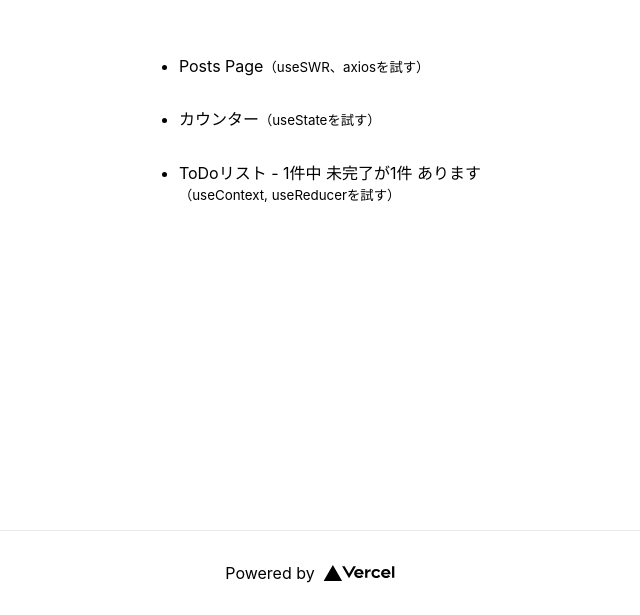
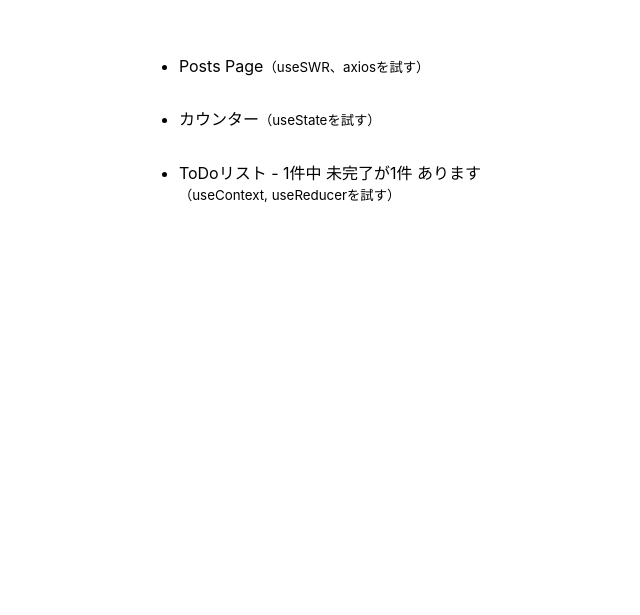
Before and after one commit to nakagawaIe/next_sample, a Next.js app: page / in a window 1280 px wide. Shown: the part 270-885 px from the top of the page, without its empty margins (330-970 px from the left). After the commit the page ends 800 px from the top, so only its background shows below. Built offline with nearby package versions, Linux system fonts and the light colour scheme.

Commit message:
fix: delete unnecessary code index, eslint indent SwitchCase

```diff
--- a/next.config.js
+++ b/next.config.js
@@ -5,4 +5,5 @@
 module.exports = {
   reactStrictMode: true,
   swcMinify: true,
+  output: 'standalone',
 }
--- a/src/features/index/styles/index.module.scss
+++ b/src/features/index/styles/index.module.scss
@@ -1,4 +1,4 @@
-.container {
+.root {
   padding: 0 2rem;
 }
 
@@ -17,122 +17,3 @@
     }
   }
 }
-
-.footer {
-  display: flex;
-  flex: 1;
-  padding: 2rem 0;
-  border-top: 1px solid #eaeaea;
-  justify-content: center;
-  align-items: center;
-
-  a {
-    display: flex;
-    justify-content: center;
-    align-items: center;
-    flex-grow: 1;
-  }
-}
-
-.title a {
-  color: #0070f3;
-  text-decoration: none;
-}
-
-.title a:hover,
-.title a:focus,
-.title a:active {
-  text-decoration: underline;
-}
-
-.title {
-  margin: 0;
-  line-height: 1.15;
-  font-size: 4rem;
-}
-
-.title,
-.description {
-  text-align: center;
-}
-
-.description {
-  margin: 4rem 0;
-  line-height: 1.5;
-  font-size: 1.5rem;
-}
-
-.code {
-  background: #fafafa;
-  border-radius: 5px;
-  padding: 0.75rem;
-  font-size: 1.1rem;
-  font-family: Menlo, Monaco, Lucida Console, Liberation Mono, DejaVu Sans Mono,
-    Bitstream Vera Sans Mono, Courier New, monospace;
-}
-
-.grid {
-  display: flex;
-  align-items: center;
-  justify-content: center;
-  flex-wrap: wrap;
-  max-width: 800px;
-}
-
-.card {
-  margin: 1rem;
-  padding: 1.5rem;
-  text-align: left;
-  color: inherit;
-  text-decoration: none;
-  border: 1px solid #eaeaea;
-  border-radius: 10px;
-  transition: color 0.15s ease, border-color 0.15s ease;
-  max-width: 300px;
-}
-
-.card:hover,
-.card:focus,
-.card:active {
-  color: #0070f3;
-  border-color: #0070f3;
-}
-
-.card h2 {
-  margin: 0 0 1rem 0;
-  font-size: 1.5rem;
-}
-
-.card p {
-  margin: 0;
-  font-size: 1.25rem;
-  line-height: 1.5;
-}
-
-.logo {
-  height: 1em;
-  margin-left: 0.5rem;
-}
-
-@media (max-width: 600px) {
-  .grid {
-    width: 100%;
-    flex-direction: column;
-  }
-}
-
-@media (prefers-color-scheme: dark) {
-
-  .card,
-  .footer {
-    border-color: #222;
-  }
-
-  .code {
-    background: #111;
-  }
-
-  .logo img {
-    filter: invert(1);
-  }
-}
--- a/src/pages/index.tsx
+++ b/src/pages/index.tsx
@@ -1,6 +1,5 @@
 import type { NextPage } from 'next';
 import Head from 'next/head';
-import Image from 'next/image';
 import Link from 'next/link';
 import { useContext } from 'react';
 import styles from '../features/index/styles/index.module.scss';
@@ -11,7 +10,7 @@ const Home: NextPage = () => {
   const { todos } = state;
 
   return (
-    <div className={styles.container}>
+    <div className={styles.root}>
       <Head>
         <title>Create Next App</title>
         <meta name='description' content='Generated by create next app' />
@@ -39,19 +38,6 @@ const Home: NextPage = () => {
           </li>
         </ul>
       </main>
-
-      <footer className={styles.footer}>
-        <a
-          href='https://vercel.com?utm_source=create-next-app&utm_medium=default-template&utm_campaign=create-next-app'
-          target='_blank'
-          rel='noopener noreferrer'
-        >
-          Powered by{' '}
-          <span className={styles.logo}>
-            <Image src='/vercel.svg' alt='Vercel Logo' width={72} height={16} />
-          </span>
-        </a>
-      </footer>
     </div>
   );
 };
```
Also changed, not shown: .eslintrc.json, public/vercel.svg (deleted), src/features/todo/reducers/todo_reducer.ts (indentation only), 1 other file (tests, documents, lock files or other folders).
